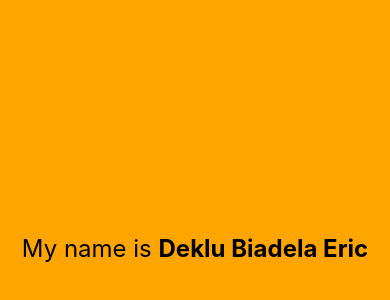
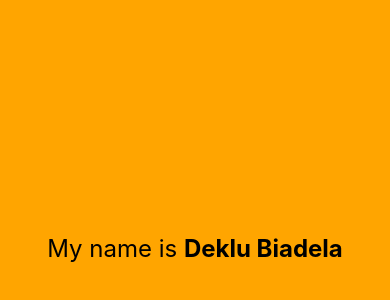
Before and after one commit to DKB-Erico/rn-assignment2-ID-11243565, a React Native app: screen / in a window 390 px wide. Shown: the part 174-474 px from the top of the page. Built offline with nearby package versions, Linux system fonts and the light colour scheme.

Commit message:
Final commit: Name appearance change

```diff
--- a/App.js
+++ b/App.js
@@ -4,7 +4,7 @@ import { StyleSheet, Text, View } from 'react-native';
 export default function App() {
   return (
     <View style={styles.container}>
-      <Text style={styles.text}>My name is <Text style={styles.boldText}>Deklu Biadela Eric</Text></Text>
+      <Text style={styles.text}>My name is <Text style={styles.boldText}>Deklu Biadela</Text></Text>
       <StatusBar style="auto" />
     </View>
   );
```
